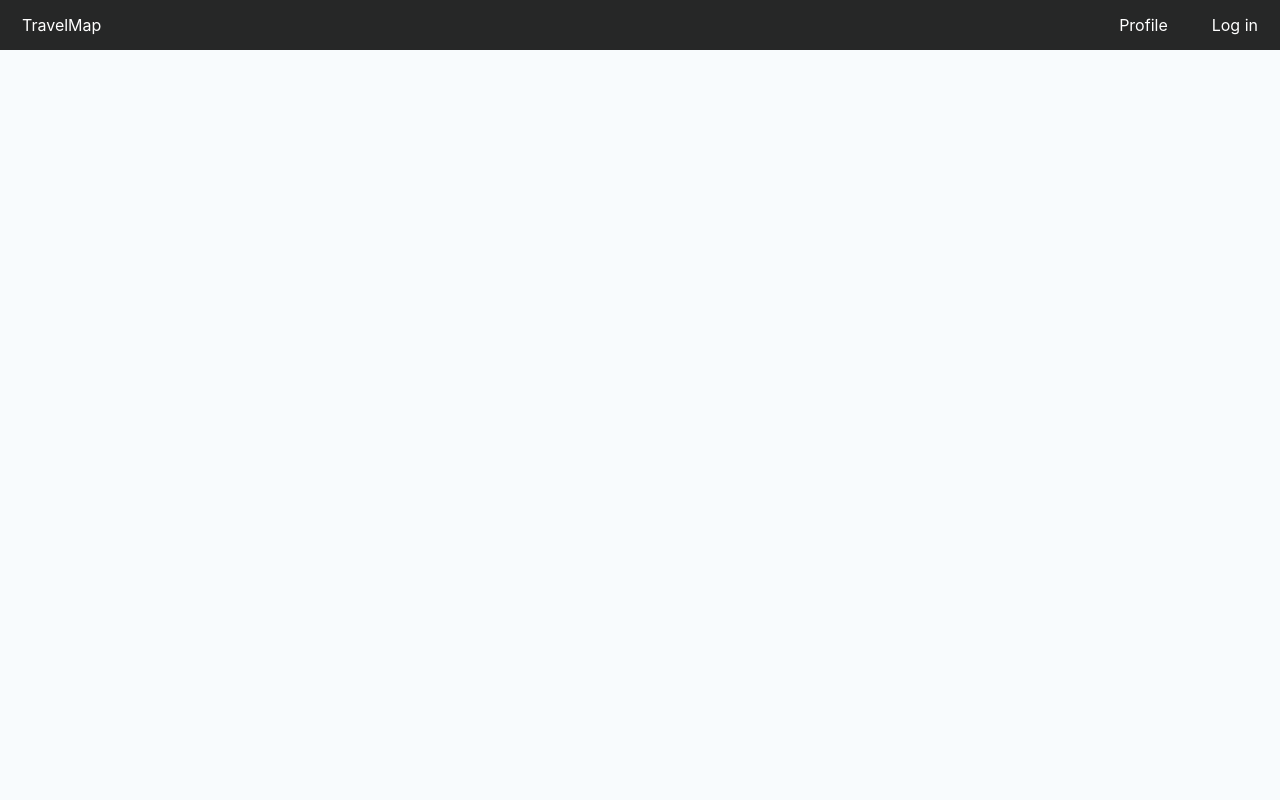
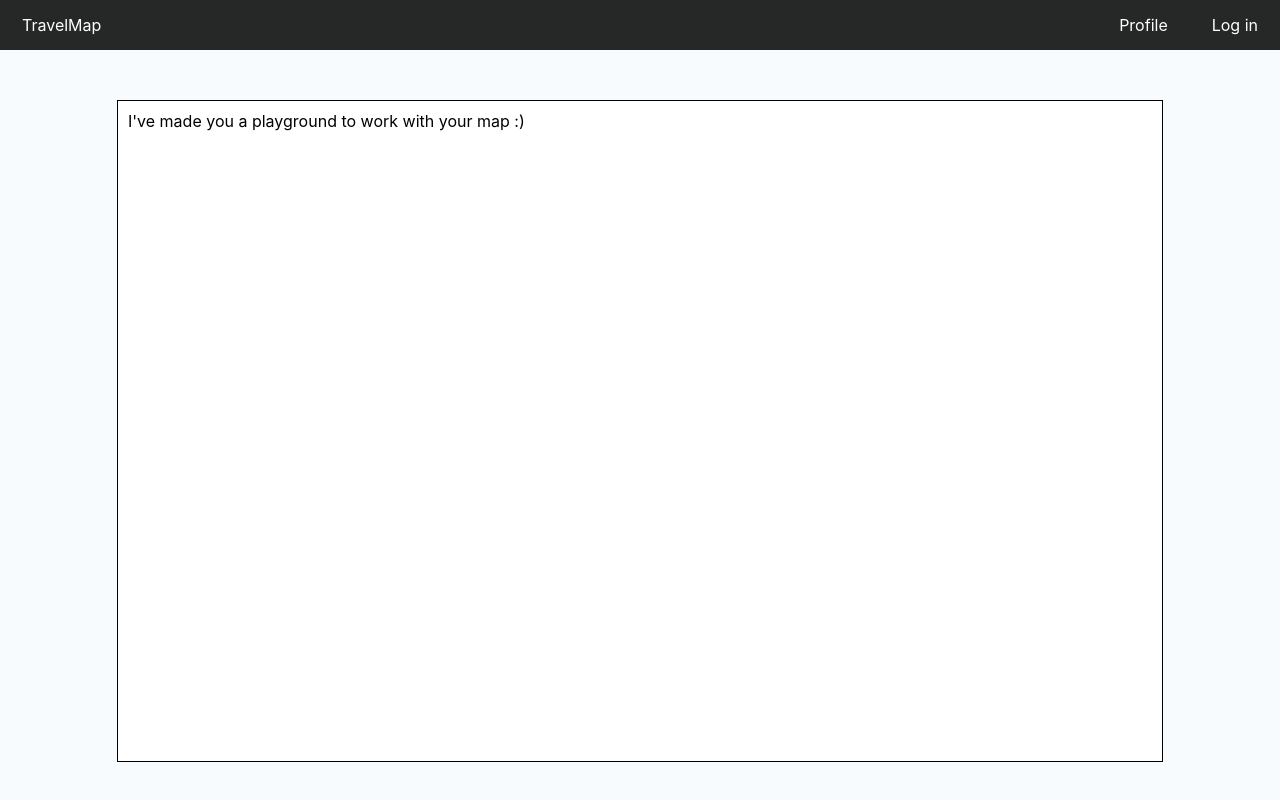
Before and after one commit to hyunshim/TravelMap, a React (Create React App) app: page / in a window 1280 px wide. Built offline with nearby package versions, Linux system fonts and the light colour scheme.

Commit message:
Create base map component

```diff
--- a/src/App.js
+++ b/src/App.js
@@ -2,11 +2,13 @@ import React from 'react';
 import './App.scss';
 
 import NavigationBar from './components/navigation/NavigationBar';
+import BaseMap from './components/base_map/BaseMap';
 
 function App() {
   return (
     <div class="app">
       <NavigationBar></NavigationBar>
+      <BaseMap></BaseMap>
     </div>
   );
 }
--- /dev/null
+++ b/src/components/base_map/BaseMap.js
@@ -0,0 +1,17 @@
+import React from 'react';
+import './BaseMap.scss';
+
+class BaseMap extends React.Component {
+    constructor(props) {
+        super(props);
+    }
+    render() {
+        return (
+            <div class="base-map">
+                I've made you a playground to work with your map :)
+            </div>
+        )
+    }
+}
+
+export default BaseMap;
--- /dev/null
+++ b/src/components/base_map/BaseMap.scss
@@ -0,0 +1,10 @@
+@import '../../utils/variables';
+
+.base-map {
+  background: white;
+  height: 80%;
+  width: 80%;
+  border: 1px solid black;
+  margin: 50px auto;
+  padding: 10px;
+}
```
